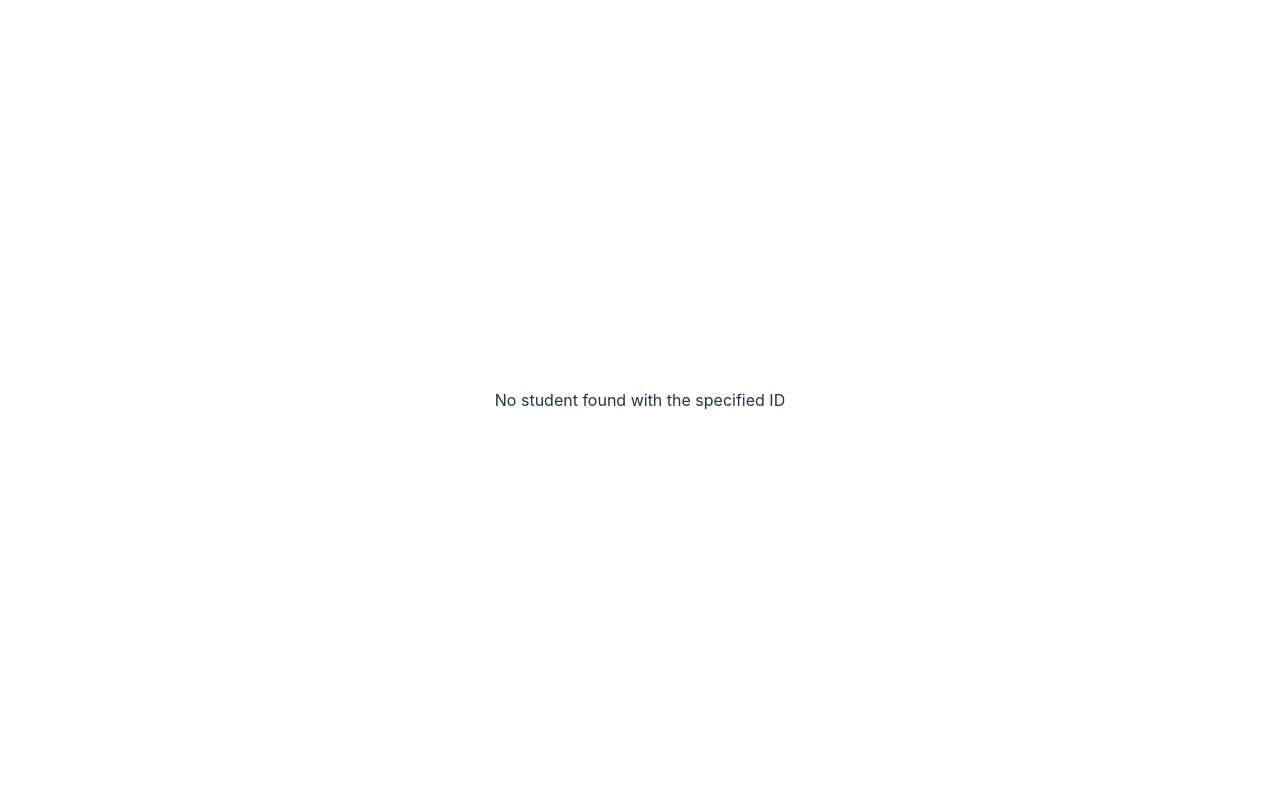
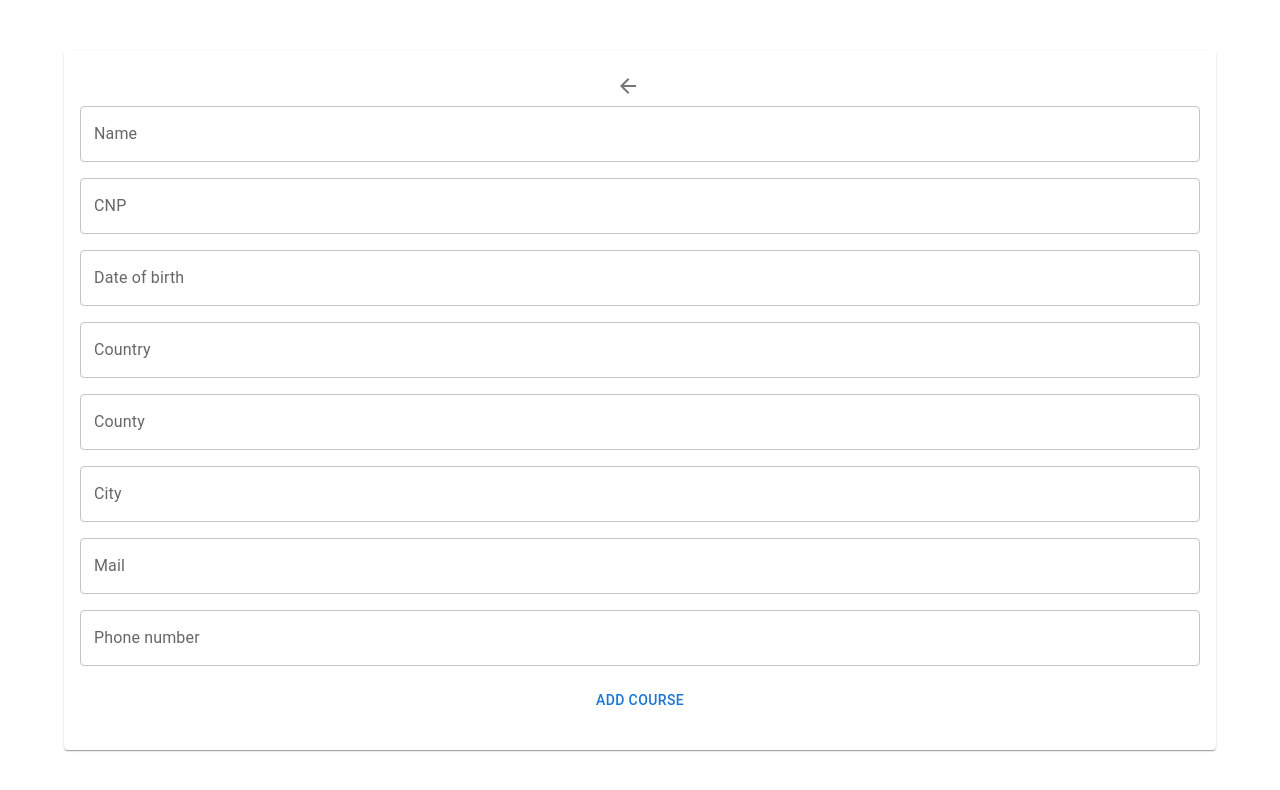
Before and after one commit to UBB-SDI-23/lab-5x-912-fatu-samuel, a React (Vite) app in the folder FE/: page /students/add in a window 1280 px wide. Shown: the top 790 px of the page. Built offline with nearby package versions, Linux system fonts and the light colour scheme; no server answers.

Commit message:
add-student

```diff
--- a/FE/src/App.tsx
+++ b/FE/src/App.tsx
@@ -3,6 +3,7 @@ import './App.css'
 import { BrowserRouter as Router, Routes, Route } from "react-router-dom";
 import ShowStudents from './components/students/students_all'
 import ShowStudent from './components/students/student';
+import AddStudent from './components/students/student_add';
 
 function App() {
 
@@ -10,8 +11,9 @@ function App() {
         <React.Fragment>
             <Router>
                 <Routes>
+                    <Route path="/students/add" element={<AddStudent />} />
                     <Route path="/students/:studentId" element={<ShowStudent />} />
-                    {/* <Route path="/students" element={<ShowStudents />} /> */}
+                    <Route path="/students" element={<ShowStudents />} />
                 </Routes>
             </Router>
         </React.Fragment>
--- /dev/null
+++ b/FE/src/components/students/student_add.tsx
@@ -0,0 +1,125 @@
+import { useEffect, useState } from "react";
+import { API_URL } from "../../main";
+import { Student } from "../../models/student";
+import axios from "axios";
+import { Navigate, useNavigate } from "react-router-dom";
+import { Button, Card, CardActions, CardContent, IconButton, TextField } from "@mui/material";
+import { Container } from "@mui/system";
+import ArrowBackIcon from "@mui/icons-material/ArrowBack";
+import { Link } from "react-router-dom";
+
+const AddStudent = () => {
+
+    const navigate = useNavigate();
+
+    const [student, setStudent] = useState({
+        "name": '',
+        "cnp": 0,
+        "date_of_birth": '',
+        "country": '',
+        "county": '',
+        "city": '',
+        "mail_address": '',
+        "phone_number": ''
+    });
+
+    useEffect(() => {
+
+    }, [])
+
+    const addStudent = async (event: { preventDefault: () => void }) => {
+        event.preventDefault();
+
+        try {
+            await axios.post(`${API_URL}/students/`, student);
+            navigate('/students');
+        }
+        catch (error) {
+            console.log(error);
+        }
+
+    }
+
+    return (
+        <Container>
+            <Card>
+                <CardContent>
+                    <IconButton component={Link} sx={{ mr: 3 }} to={`/courses`}>
+                        <ArrowBackIcon />
+                    </IconButton>{" "}
+                    <form onSubmit={addStudent}>
+                        <TextField
+                            id="name"
+                            label="Name"
+                            variant="outlined"
+                            fullWidth
+                            sx={{ mb: 2 }}
+                            onChange={(event) => setStudent({ ...student, name: event.target.value })}
+                        />
+                        <TextField
+                            id="cnp"
+                            label="CNP"
+                            variant="outlined"
+                            fullWidth
+                            sx={{ mb: 2 }}
+                            onChange={(event) => setStudent({ ...student, cnp: Number(event.target.value) })}
+                        />
+                        <TextField
+                            id="date_of_birth"
+                            label="Date of birth"
+                            variant="outlined"
+                            fullWidth
+                            sx={{ mb: 2 }}
+                            onChange={(event) => setStudent({ ...student, date_of_birth: event.target.value })}
+                        />
+                        <TextField
+                            id="country"
+                            label="Country"
+                            variant="outlined"
+                            fullWidth
+                            sx={{ mb: 2 }}
+                            onChange={(event) => setStudent({ ...student, country: event.target.value })}
+                        />
+                        <TextField
+                            id="county"
+                            label="County"
+                            variant="outlined"
+                            fullWidth
+                            sx={{ mb: 2 }}
+                            onChange={(event) => setStudent({ ...student, county: event.target.value })}
+                        />
+                        <TextField
+                            id="city"
+                            label="City"
+                            variant="outlined"
+                            fullWidth
+                            sx={{ mb: 2 }}
+                            onChange={(event) => setStudent({ ...student, city: event.target.value })}
+                        />
+                        <TextField
+                            id="mail"
+                            label="Mail"
+                            variant="outlined"
+                            fullWidth
+                            sx={{ mb: 2 }}
+                            onChange={(event) => setStudent({ ...student, mail_address: event.target.value })}
+                        />
+                        <TextField
+                            id="phone_number"
+                            label="Phone number"
+                            variant="outlined"
+                            fullWidth
+                            sx={{ mb: 2 }}
+                            onChange={(event) => setStudent({ ...student, phone_number: event.target.value })}
+                        />
+                        <Button type="submit">Add Course</Button>
+                    </form>
+
+                </CardContent>
+                <CardActions></CardActions>
+            </Card>
+        </Container>
+    )
+}
+
+export default AddStudent;
--- a/FE/src/components/students/students_all.tsx
+++ b/FE/src/components/students/students_all.tsx
@@ -21,6 +21,7 @@ const ShowStudents = () => {
     // use @mui/material to style the table
     return (
         <div>
+            <button>Add student</button>
             <h1>Students List</h1>
             <table>
                 <thead>
```
Also changed, not shown: FE/package.json (+7 -0 lines), 1 other file (tests, documents, lock files or other folders).
